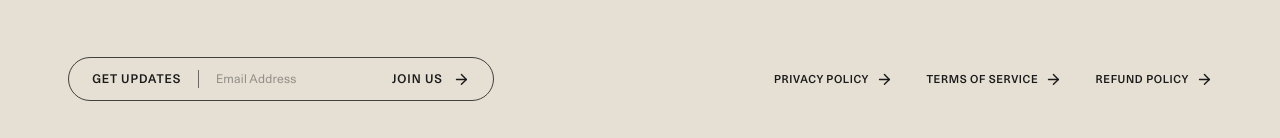
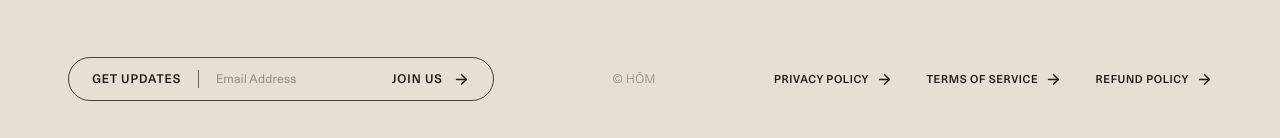
Before and after one commit to marchrussell/embers, a React (Vite) app: page /experiences in a window 1280 px wide. Shown: the part 1749-1887 px from the top of the page. Built offline with nearby package versions, Linux system fonts and the light colour scheme; no server answers; the database is empty; what @posthog/react would draw is missing.

Commit message:
ui: footer ©️ HŌM

```diff
--- a/src/components/Footer.tsx
+++ b/src/components/Footer.tsx
@@ -205,6 +205,11 @@ export const Footer = memo(() => {
               </div>
             </form>
 
+            {/* Copyright */}
+            <span className="text-[11px] font-light tracking-[0.04em] text-[#1A1A1A]/50 md:text-[12px]">
+              © HŌM
+            </span>
+
             {/* Legal Links */}
             <div className="flex flex-wrap items-center justify-end gap-x-10">
               <button
```
